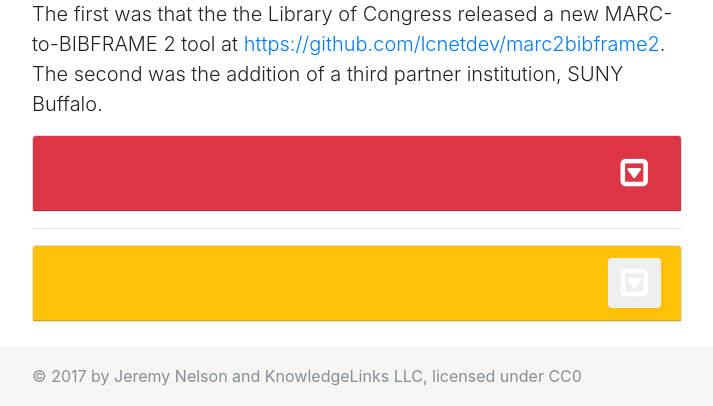
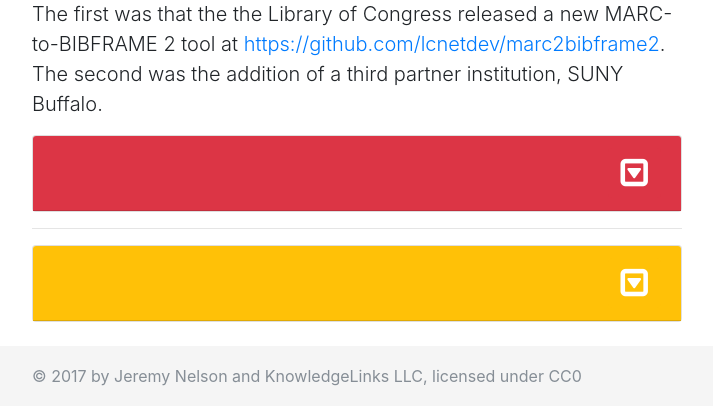
Before and after one commit to jermnelson/prospector-cat-ref, a Flask app: template templates/prospector-cat-ref/index.html in a window 1280 px wide. Shown: the part 587-993 px from the top of the page, without its empty margins (283-996 px from the left). Run offline with Flask 2, Linux system fonts and the light colour scheme; the template is opened without the code that fills it, so the values that code supplies are empty; some libraries are stand-ins or nearby versions.

Commit message:
fixing slight issues

```diff
--- a/templates/prospector-cat-ref/index.html
+++ b/templates/prospector-cat-ref/index.html
@@ -110,7 +110,7 @@
             <div class="card-header bg-warning text-white">
                 <h2>{{ pages.get('bml-2-measure').meta.title }}
                     <button onclick="$('#bml-2-measure-body').toggleClass('collapse')"
-                       class="btn btn-small text-white bf-warning pull-right"><i class="fa fa-caret-square-o-down fa-2x"
+                       class="btn btn-small text-white bg-warning pull-right"><i class="fa fa-caret-square-o-down fa-2x"
                        aria-hidden="true"></i></button>
                 </h2>
             </div>
```
